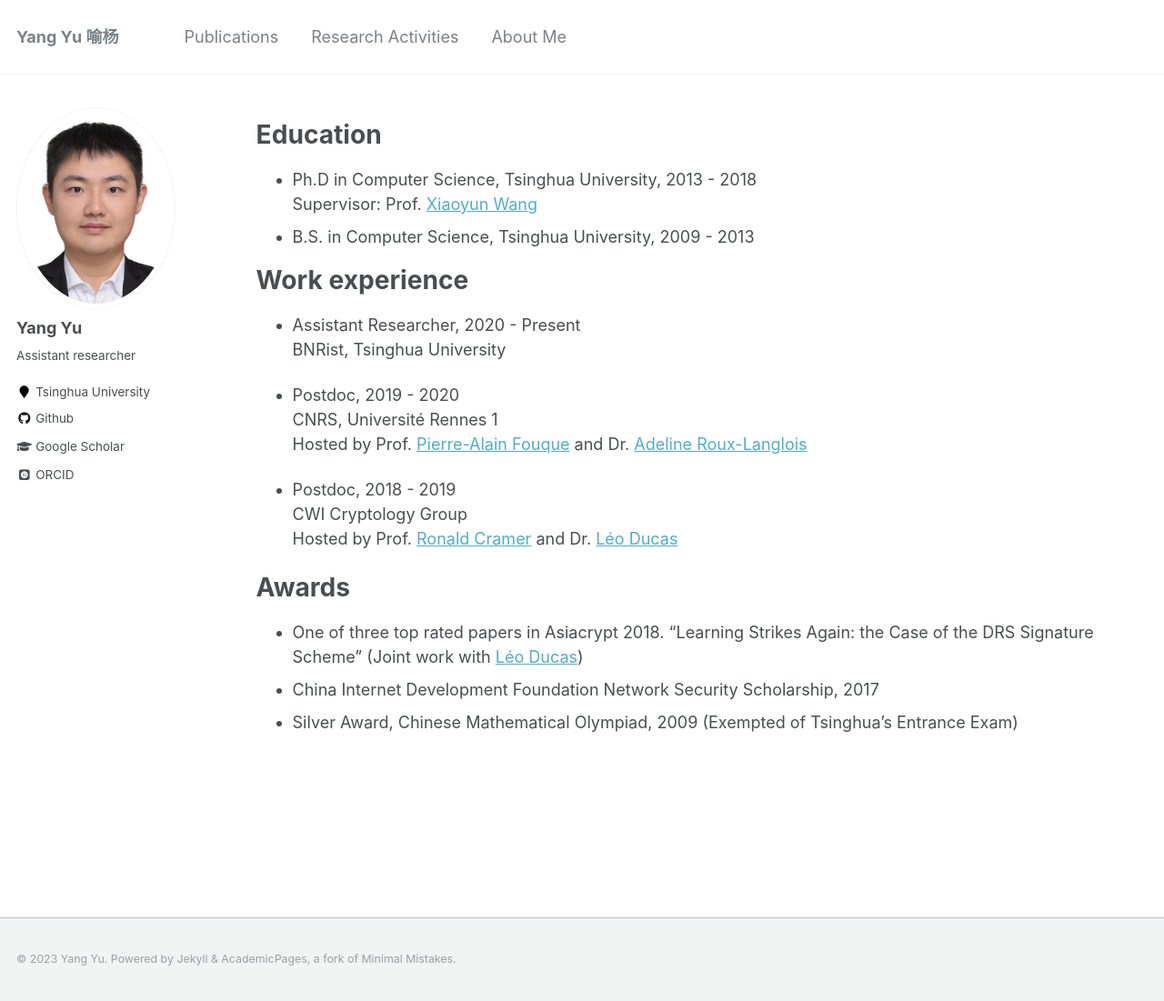
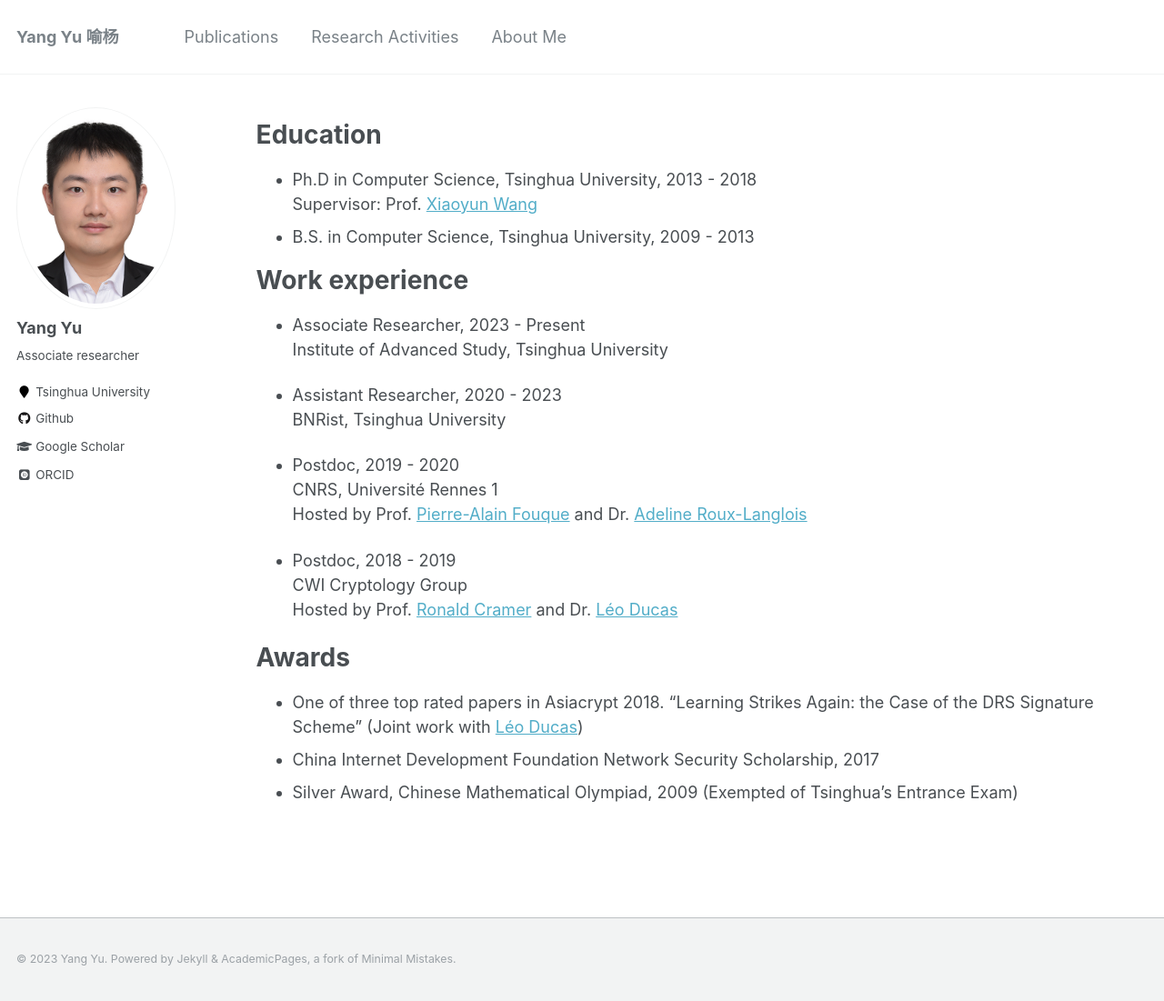
Before and after one commit to yuyang-crypto/yuyang-crypto.github.io, a Jekyll site: the page built from _pages/cv.md, in a window 1280 px wide and 1101 px high. Shown: the whole window at 91% size. Built offline with Jekyll 4.4.1, drawn with Linux system fonts in a browser that asks for light colours; some web fonts are replaced.

Commit message:
move to IAS

```diff
--- a/_config.yml
+++ b/_config.yml
@@ -61,7 +61,7 @@ yandex_site_verification :
 author:
   name             : "Yang Yu"
   avatar           : "head.jpg"
-  bio              : "Assistant researcher"
+  bio              : "Associate researcher"
   location         : "Tsinghua University"
   employer         :
   googlescholar    : "https://scholar.google.com/citations?user=pewUhS0AAAAJ&hl=en"
--- a/_pages/cv.md
+++ b/_pages/cv.md
@@ -17,7 +17,10 @@ Education
 
 Work experience
 ======
-* Assistant Researcher, 2020 - Present
+* Associate Researcher, 2023 - Present
+  Institute of Advanced Study, Tsinghua University
+
+* Assistant Researcher, 2020 - 2023
   BNRist, Tsinghua University
 
 * Postdoc, 2019 - 2020
```
Also changed, not shown: _pages/about.md (+1 -1 lines), _pages/activities.md (+3 -0 lines).
